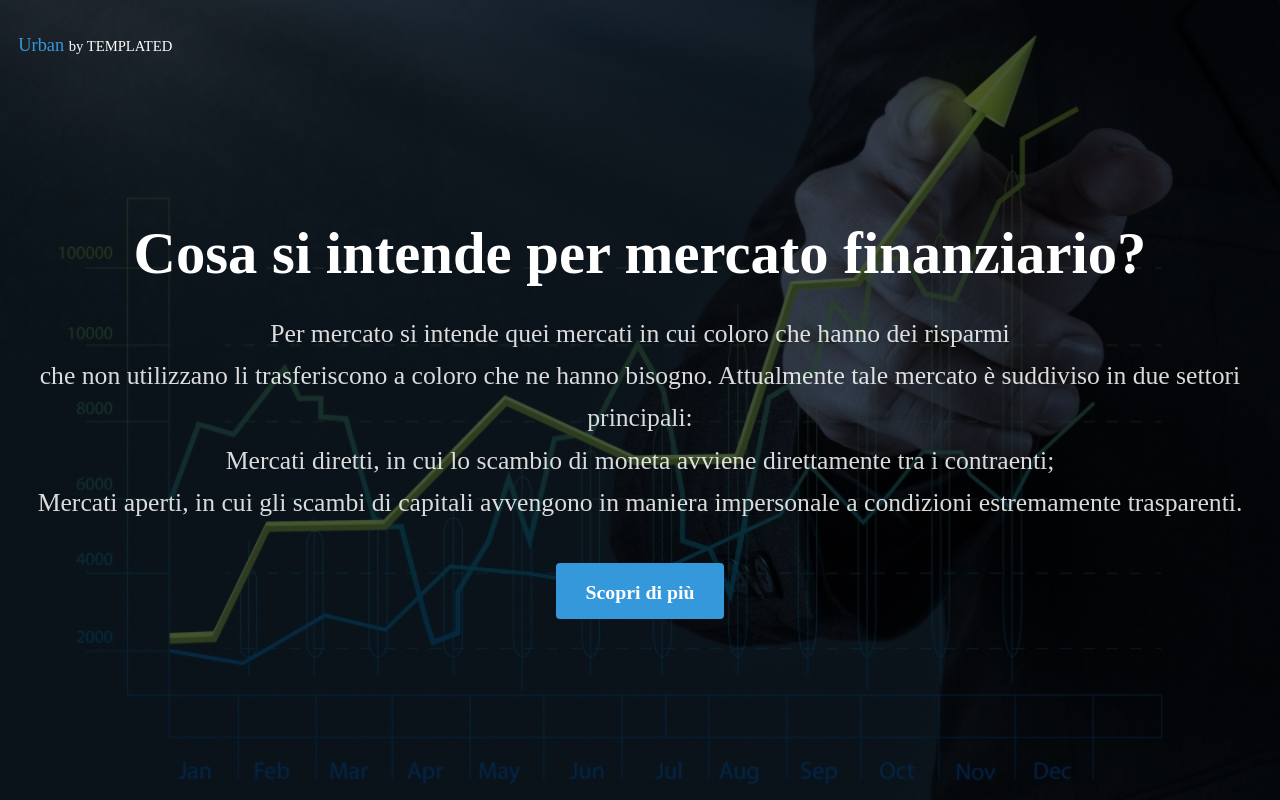
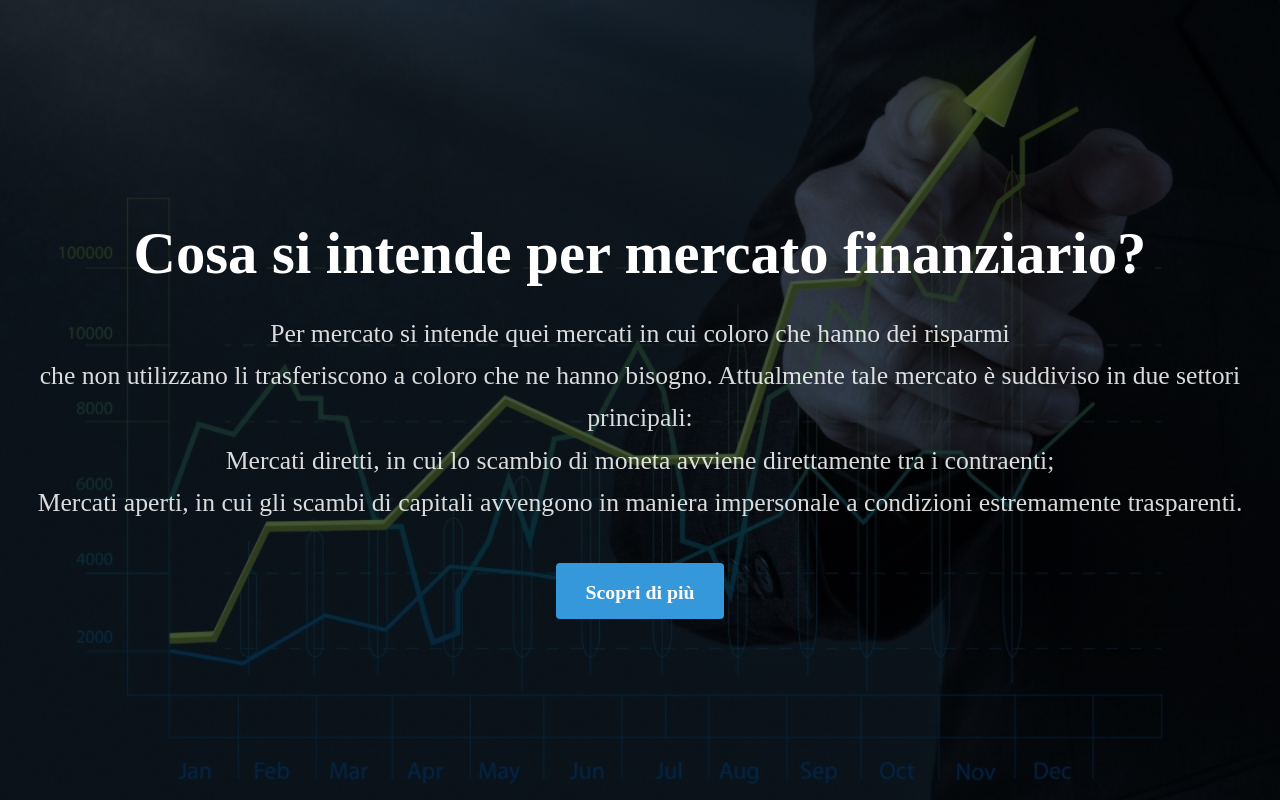
Before and after one commit to mercatofinanziario/mercatofinanziario.github.io, a plain HTML site: page index.html in a window 1280 px wide. Shown: the top 800 px of the page. Drawn offline with Linux system fonts and the light colour scheme; a web font is replaced by a local one.

Commit message:
Update index.html

```diff
--- a/index.html
+++ b/index.html
@@ -13,10 +13,7 @@
 	</head>
 	<body>
 
-		<!-- Header -->
-			<header id="header" class="alt">
-				<div class="logo"><a href="index.html">Urban <span>by TEMPLATED</span></a></div>
-			</header>
+
 
 
 		<!-- Banner -->
@@ -110,6 +107,9 @@ Mercati diretti, in cui lo scambio di moneta avviene direttamente tra i contraen
 							</div>
 						</div>
 					</section>
+	<br><header class="align-center"><a href="#" class="button big scrolly">Torna su</a>
+</span>
+
 
 
 
```
